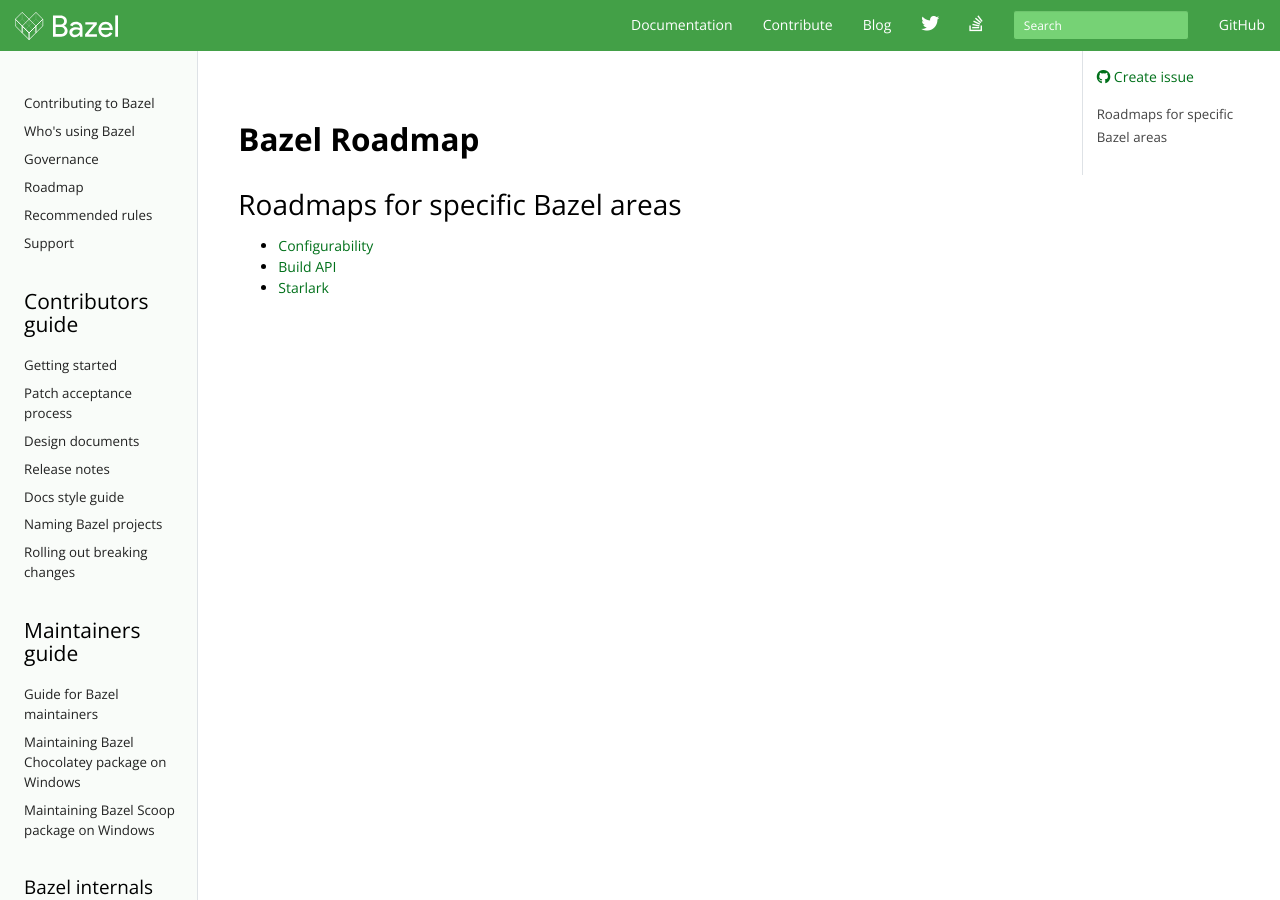
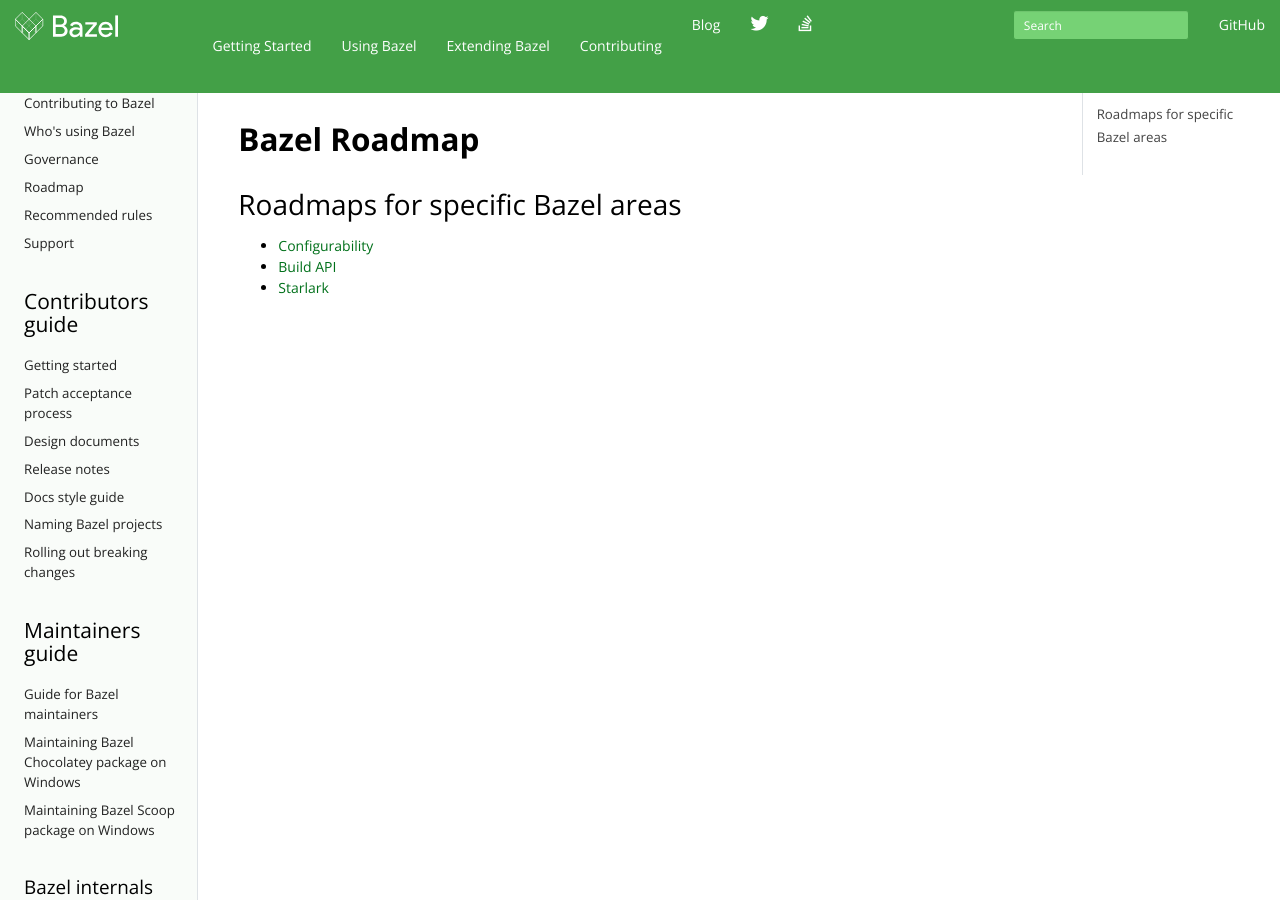
Before and after one commit to bazelbuild/bazel-website, a Jekyll site: the page built from roadmap.md, in a window 1280 px wide and 900 px high. Built offline with Jekyll 4.4.1, drawn with Linux system fonts in a browser that asks for light colours; nearby versions of some CDN libraries; library files that are not in the unit come from our copies; comment, search, counter and statistics services are not loaded; the table of contents is made by our own code.

Commit message:
Update header with additional nav categories

```diff
--- a/_includes/header.html
+++ b/_includes/header.html
@@ -32,12 +32,18 @@
             </div>
           </form>
           <ul class="nav navbar-nav navbar-right">
-            <li{% if page.nav == "docs" %} class="active"{% endif %}>
-              <a href="{{ site.docs_site_url }}">Documentation</a>
-            </li>
-            <li{% if page.nav == "contribute" %} class="active"{% endif %}>
-              <a href="{{ site.main_site_url }}/contributing.html">Contribute</a>
-            </li>
+            <li{% if page.nav == "docs" %} class="active"{% endif %}>
+              <a href="{{ site.getting_started_category_url }}">Getting Started</a>
+            </li>
+            <li{% if page.nav == "docs" %} class="active"{% endif %}>
+              <a href="{{ site.docs_site_url }}">Using Bazel</a>
+            </li>
+            <li{% if page.nav == "docs" %} class="active"{% endif %}>
+              <a href="{{ site.extending_category_url }}">Extending Bazel</a>
+            </li>
+            <li{% if page.nav == "contribute" %} class="active"{% endif %}>
+              <a href="{{ site.main_site_url }}/contributing.html">Contributing</a>
+            </li>
             <li{% if page.nav == "blog" %} class="active"{% endif %}>
               <a href="{{ site.blog_site_url }}">
                 <span class="hidden-sm">Blog</span>
```
